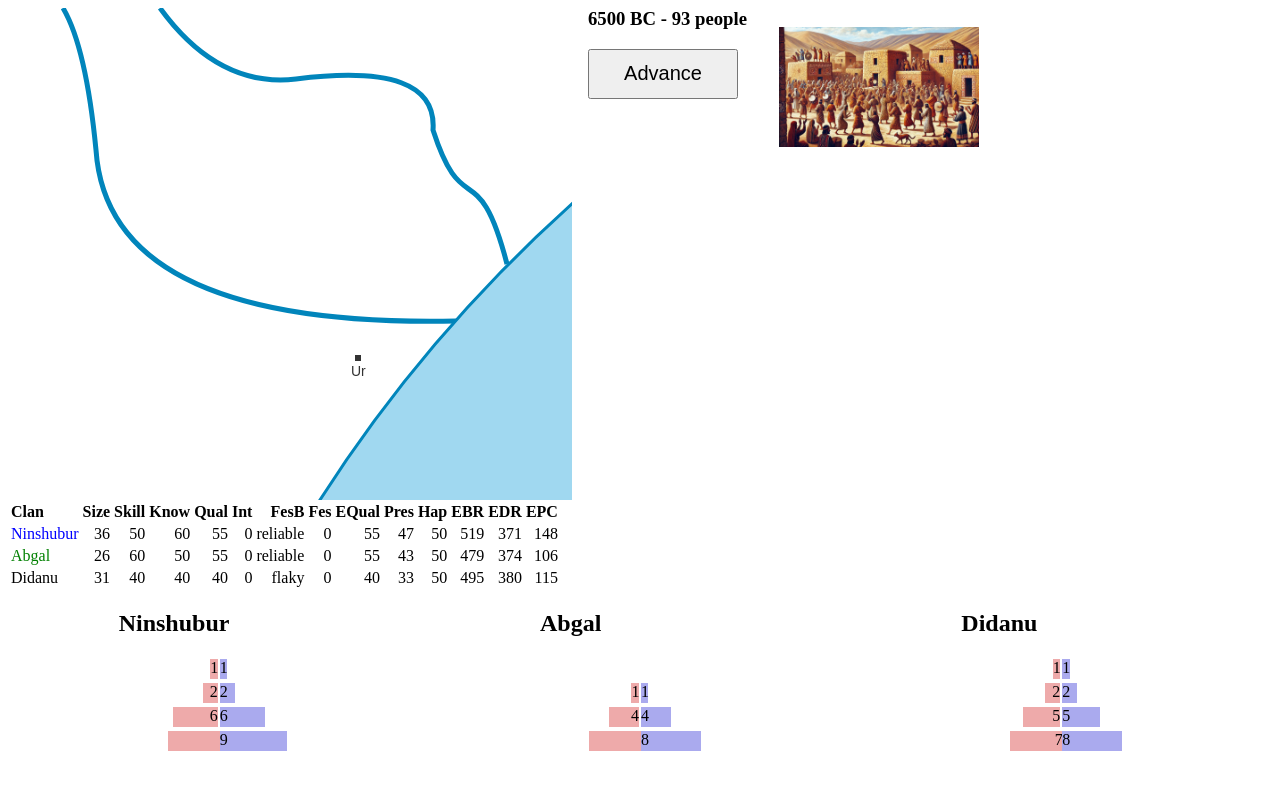
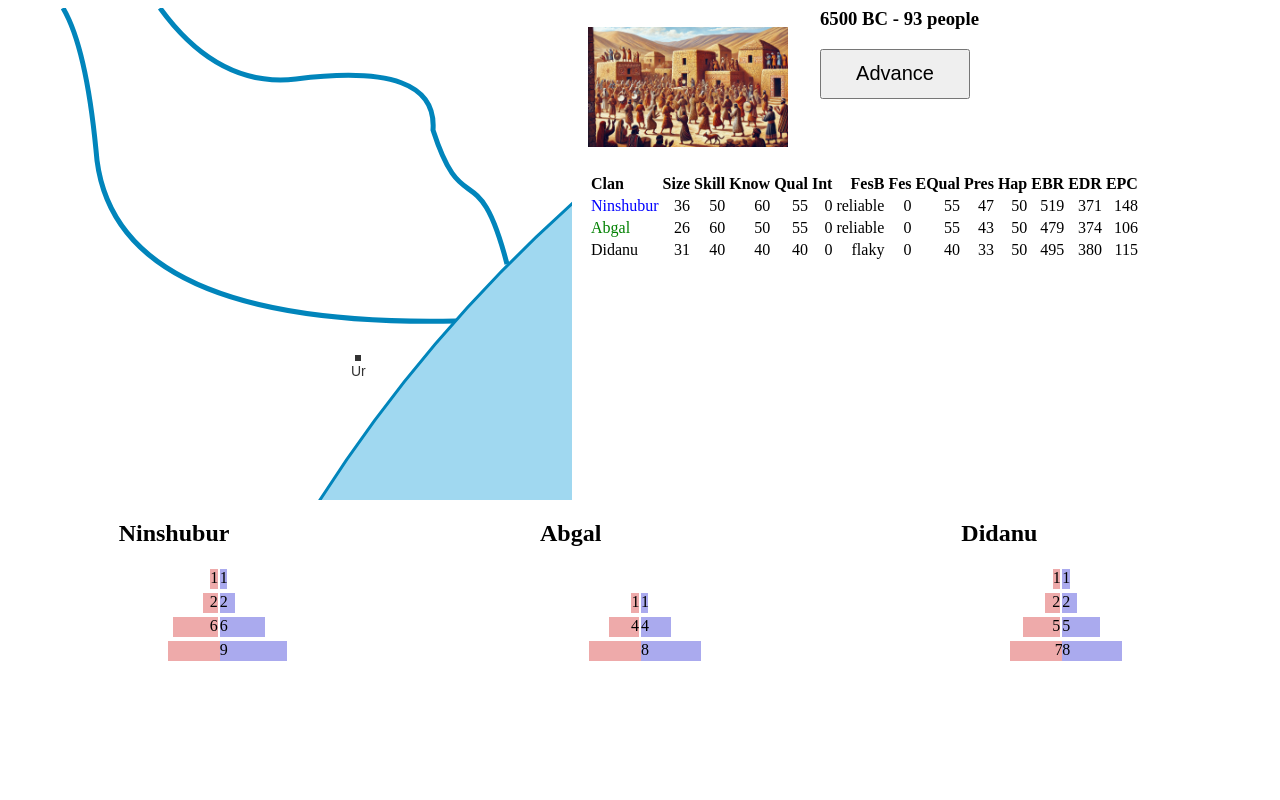
Before and after one commit to dmandelin/world2, a SvelteKit app: page / in a window 1280 px wide. Shown: the top 800 px of the page. Built offline with nearby package versions, Linux system fonts and the light colour scheme.

Commit message:
Rearrange layout.

```diff
--- a/src/routes/+page.svelte
+++ b/src/routes/+page.svelte
@@ -58,6 +58,7 @@
     .topPanel {
         display: flex;
         gap: 2em;
+        margin-bottom: 1em;
     }
 
     .topPanel h3 {
@@ -94,18 +95,18 @@
 
 <div class="mapRow">
     <Map />
+    <div>
         <div class="topPanel">
+            <div>
+                <h3 style="text-align: center">{data.festivalMessage}</h3>
+                <img src="/festival.webp" alt="Festival" height="120" width="200"/>
+            </div>
             <div>
                 <h3>{data.year} - {data.totalPopulation} people</h3>
                 <button onclick={click}>Advance</button>
             </div>
-        <div>
-            <h3 style="text-align: center">{data.festivalMessage}</h3>
-            <img src="/festival.webp" alt="Festival" height="120" width="200"/>
         </div>
         <h4>{data.message}</h4>
-    </div>
-</div>
 
     <table>
         <thead>
@@ -146,6 +147,8 @@
                 </tr>
             {/each}
     </table>
+    </div>
+</div>
 
 <div class="pyramids">
     {#each data.clans as clan}
```
Lines whose indentation alone changed are shown as unchanged.
